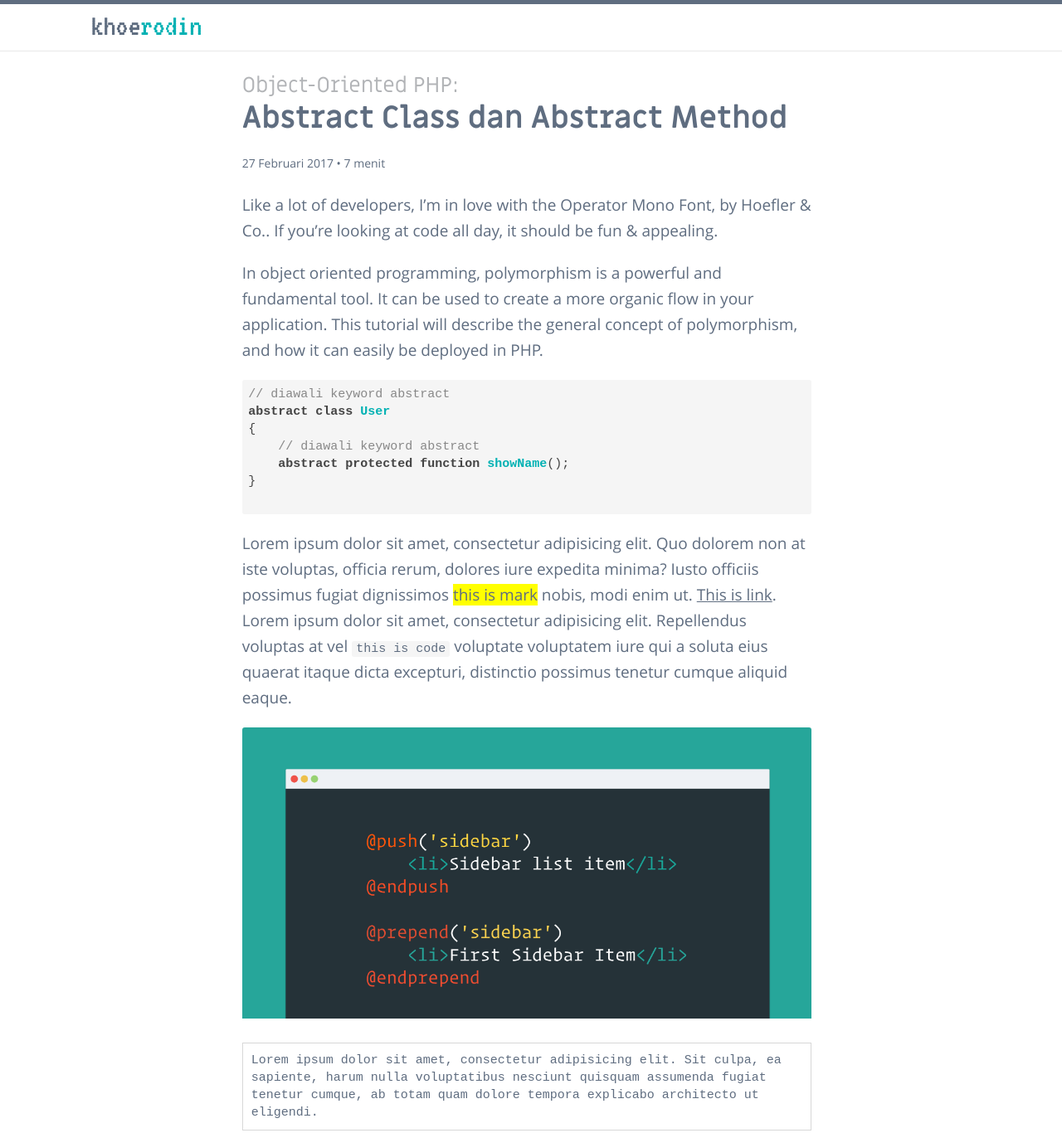
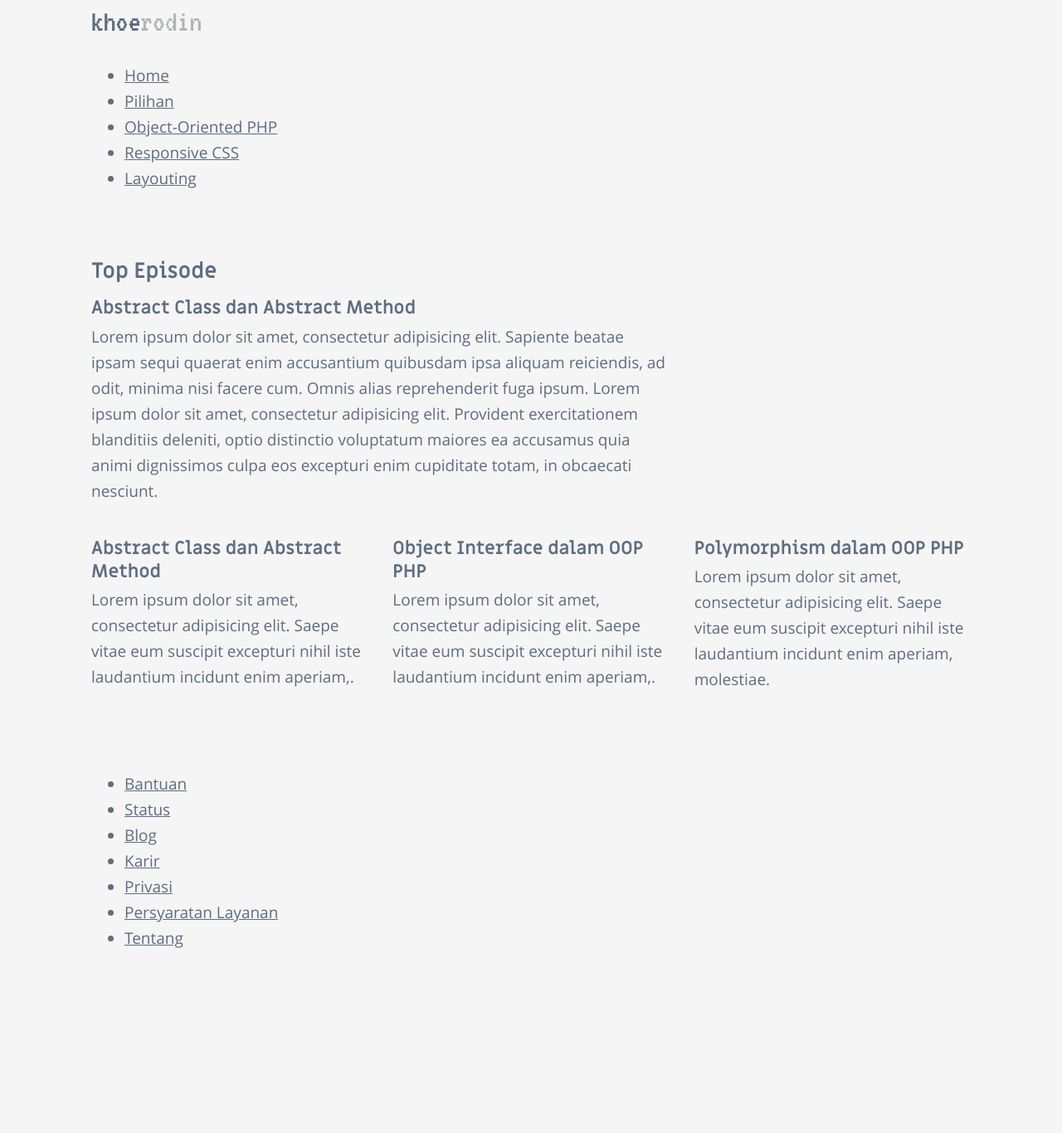
Before and after one commit to khoerodin/cleanread, a website: page src/index.html in a window 1280 px wide. Shown: the top 1366 px of the page at 83% size. After the commit the page ends 1182 px from the top, so only its background shows below. Drawn offline with Linux system fonts and the light colour scheme.

Commit message:
add index page

```diff
--- a/src/index.html
+++ b/src/index.html
@@ -3,7 +3,7 @@
 <head>
   <meta charset="utf-8">
   <meta http-equiv="X-UA-Compatible" content="IE=edge">
-  <title>Abstract Class dan Abstract Method - Khoerodin</title>
+  <title>Khoerodin</title>
 
   <meta name="description" content="">
   <meta name="theme-color" content="#fff">
@@ -22,57 +22,100 @@
 <script src="js/vendor/highlight.min.js"></script>
 <script src="js/default.js"></script>
 
-<header class="site-header">
+<header>
+
   <div class="container container-l">
-    <div class="clear pad-top-10 pad-bottom-10">
+    <div class="clear pad-top-10 pad-bottom-7">
       <div class="col-12-l">
-        <a href="/" class="logo" title="khoerodin">khoe<span class="text-primary">rodin</span></a>
+        <div class="header-logo pad-bottom-10">
+          <a href="/" class="logo">khoe<span class="text-grey">rodin</span></a>
+        </div>
       </div>
     </div>
   </div>
+
+  <div class="horizontal-menu">
+    <div class="container container-l">
+      <div class="clear pad-bottom-7">
+        <div class="col-12-l">
+          <ul>
+            <li><a class="active" href="#">Home</a></li>
+            <li><a href="/episode.html">Pilihan</a></li>
+            <li><a href="/series.html">Object-Oriented PHP</a></li>
+            <li><a href="/series.html">Responsive CSS</a></li>
+            <li><a href="/skill.html">Layouting</a></li>
+          </ul>
+        </div>
+      </div>
+    </div>
+  </div>
+
 </header>
 
-<div class="bg-white">
-  <div class="container container-l">
+<div class="container container-l pad-top-60 pad-bottom-30">
 
-    <div class="clear pad-top-25 pad-bottom-5">
-      <div class="col-8-l push-2-l">
-        <article class="episode">
-          <h2 class="parent-title"><a href="/series.html" title="Object-Oriented PHP">Object-Oriented PHP:</a></h2>
-          <h1 class="title">Abstract Class dan Abstract Method</h1>
-          <div class="meta">
-            <time datetime="2017-02-14T23:02:00+07:00">27 Februari 2017</time>
-             • 7 menit
-          </div>
-          <div class="clear pad-top-20 pad-top-20">
-            <p>Like a lot of developers, I’m in love with the Operator Mono Font, by Hoefler & Co.. If you’re looking at code all day, it should be fun & appealing.</p>
-            <p>In object oriented programming, polymorphism is a powerful and fundamental tool. It can be used to create a more organic flow in your application. This tutorial will describe the general concept of polymorphism, and how it can easily be deployed in PHP.</p>
-            </p><pre><code class="language-php">// diawali keyword abstract
-abstract class User
-{
-    // diawali keyword abstract
-    abstract protected function showName();
-}
-  </code></pre><p>
-            <p>Lorem ipsum dolor sit amet, consectetur adipisicing elit. Quo dolorem non at iste voluptas, officia rerum, dolores iure expedita minima? Iusto officiis possimus fugiat dignissimos <mark>this is mark</mark> nobis, modi enim ut. <a href="/">This is link</a>. Lorem ipsum dolor sit amet, consectetur adipisicing elit. Repellendus voluptas at vel <code>this is code</code> voluptate voluptatem iure qui a soluta eius quaerat itaque dicta excepturi, distinctio possimus tenetur cumque aliquid eaque.</p>
+  <div class="clear pad-bottom-20 home-featured-content">
+    <div class="col-12-l pad-bottom-10">
+      <h2>Top Episode</h2>
+    </div>
+    <div class="col-8-l">
+      <a href="/episode.html" class="mute-link">
+        <h3>Abstract Class dan Abstract Method</h3>
+        <div class="snippet-content">
+          <p>Lorem ipsum dolor sit amet, consectetur adipisicing elit. Sapiente beatae ipsam sequi quaerat enim accusantium quibusdam ipsa aliquam reiciendis, ad odit, minima nisi facere cum. Omnis alias reprehenderit fuga ipsum. Lorem ipsum dolor sit amet, consectetur adipisicing elit. Provident exercitationem blanditiis deleniti, optio distinctio voluptatum maiores ea accusamus quia animi dignissimos culpa eos excepturi enim cupiditate totam, in obcaecati nesciunt.</p>
+        </div>
+      </a>
+    </div>
+    <div class="col-4-l">
 
-            <p><img class="img-fluid" src="img/blade-prepend.png" alt="Blase Prepend"></p>
+    </div>
+  </div>
 
-            <pre>Lorem ipsum dolor sit amet, consectetur adipisicing elit. Sit culpa, ea sapiente, harum nulla voluptatibus nesciunt quisquam assumenda fugiat tenetur cumque, ab totam quam dolore tempora explicabo architecto ut eligendi.</pre>
+  <div class="clear pad-bottom-20 home-featured-content">
+    <div class="col-4-l">
+      <a href="/episode.html" class="mute-link">
+        <h3>Abstract Class dan Abstract Method</h3>
+        <div class="snippet-content">
+          <p>Lorem ipsum dolor sit amet, consectetur adipisicing elit. Saepe vitae eum suscipit excepturi nihil iste laudantium incidunt enim aperiam,.</p>
+        </div>
+      </a>
+    </div>
+    <div class="col-4-l">
+      <a href="/episode.html" class="mute-link">
+        <h3>Object Interface dalam OOP PHP</h3>
+        <div class="snippet-content">
+          <p>Lorem ipsum dolor sit amet, consectetur adipisicing elit. Saepe vitae eum suscipit excepturi nihil iste laudantium incidunt enim aperiam,.</p>
+        </div>
+      </a>
+    </div>
+    <div class="col-4-l">
+      <a href="/episode.html" class="mute-link">
+        <h3>Polymorphism dalam OOP PHP</h3>
+        <div class="snippet-content">
+          <p>Lorem ipsum dolor sit amet, consectetur adipisicing elit. Saepe vitae eum suscipit excepturi nihil iste laudantium incidunt enim aperiam, molestiae.</p>
+        </div>
+      </a>
+    </div>
+  </div>
 
-            <p>Lorem ipsum dolor sit amet, consectetur adipisicing elit. Rerum eius voluptates architecto aspernatur debitis deserunt, saepe quasi. Sunt facilis id autem quaerat amet consequatur tenetur distinctio qui nihil, sit magni!. Lorem ipsum dolor sit amet, consectetur adipisicing elit. Vel, error explicabo quasi neque, harum consequuntur totam? Porro odit sed debitis amet officiis harum, aut dolor exercitationem facere adipisci laudantium dignissimos.</p>
-          </div>
-        </article>
-      </div>
-    </div>
-
-  </div>
 </div>
 
-<footer class="site-footer">
-  <div class="container">
-    <div class="clear">
-      <div class="col-8-l push-2-l">
+<footer class="horizontal-menu">
+  <div class="container container-l">
+      <div class="clear">
+        <div class="col-12-l">
+          <div class="footer-menu pad-top-5 pad-bottom-15">
+            <ul>
+              <li><a href="/episode.html">Bantuan</a></li>
+              <li><a href="/episode.html">Status</a></li>
+              <li><a href="/episode.html">Blog</a></li>
+              <li><a href="/episode.html">Karir</a></li>
+              <li><a href="/episode.html">Privasi</a></li>
+              <li><a href="/episode.html">Persyaratan Layanan</a></li>
+              <li><a href="/episode.html">Tentang</a></li>
+            </ul>
+          </div>
+        </div>
       </div>
     </div>
   </div>
```
